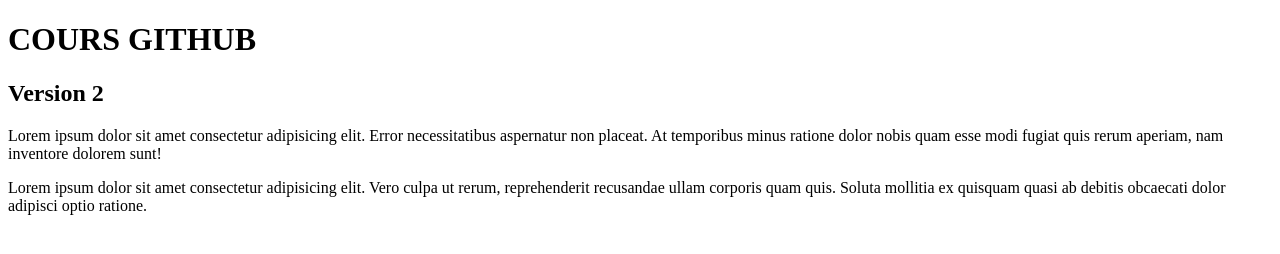
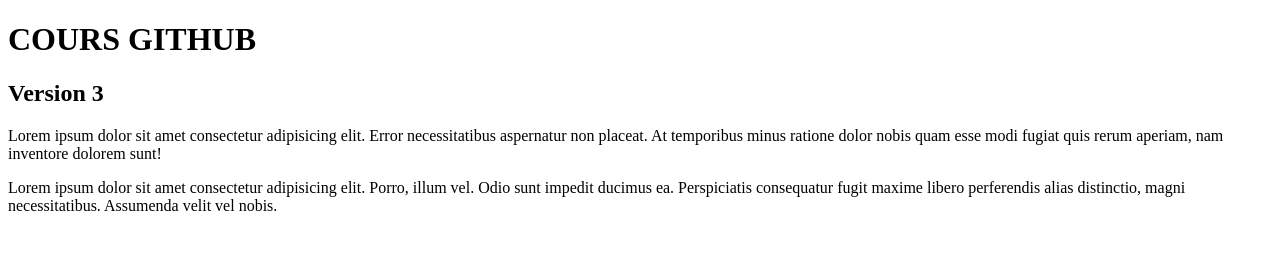
Before and after one commit to Tropik99/Mondepot, a plain HTML site: page index.html in a window 1280 px wide. Drawn offline with Linux system fonts and the light colour scheme.

Commit message:
Deuxième version

```diff
--- a/index.html
+++ b/index.html
@@ -7,8 +7,8 @@
 </head>
 <body>
     <h1>COURS GITHUB</h1>
-    <H2>Version 2</H2>
+    <H2>Version 3</H2>
     <p>Lorem ipsum dolor sit amet consectetur adipisicing elit. Error necessitatibus aspernatur non placeat. At temporibus minus ratione dolor nobis quam esse modi fugiat quis rerum aperiam, nam inventore dolorem sunt!</p>
-    <p>Lorem ipsum dolor sit amet consectetur adipisicing elit. Vero culpa ut rerum, reprehenderit recusandae ullam corporis quam quis. Soluta mollitia ex quisquam quasi ab debitis obcaecati dolor adipisci optio ratione.</p>
+    <p>Lorem ipsum dolor sit amet consectetur adipisicing elit. Porro, illum vel. Odio sunt impedit ducimus ea. Perspiciatis consequatur fugit maxime libero perferendis alias distinctio, magni necessitatibus. Assumenda velit vel nobis.</lo></p>
 </body>
 </html>
```
